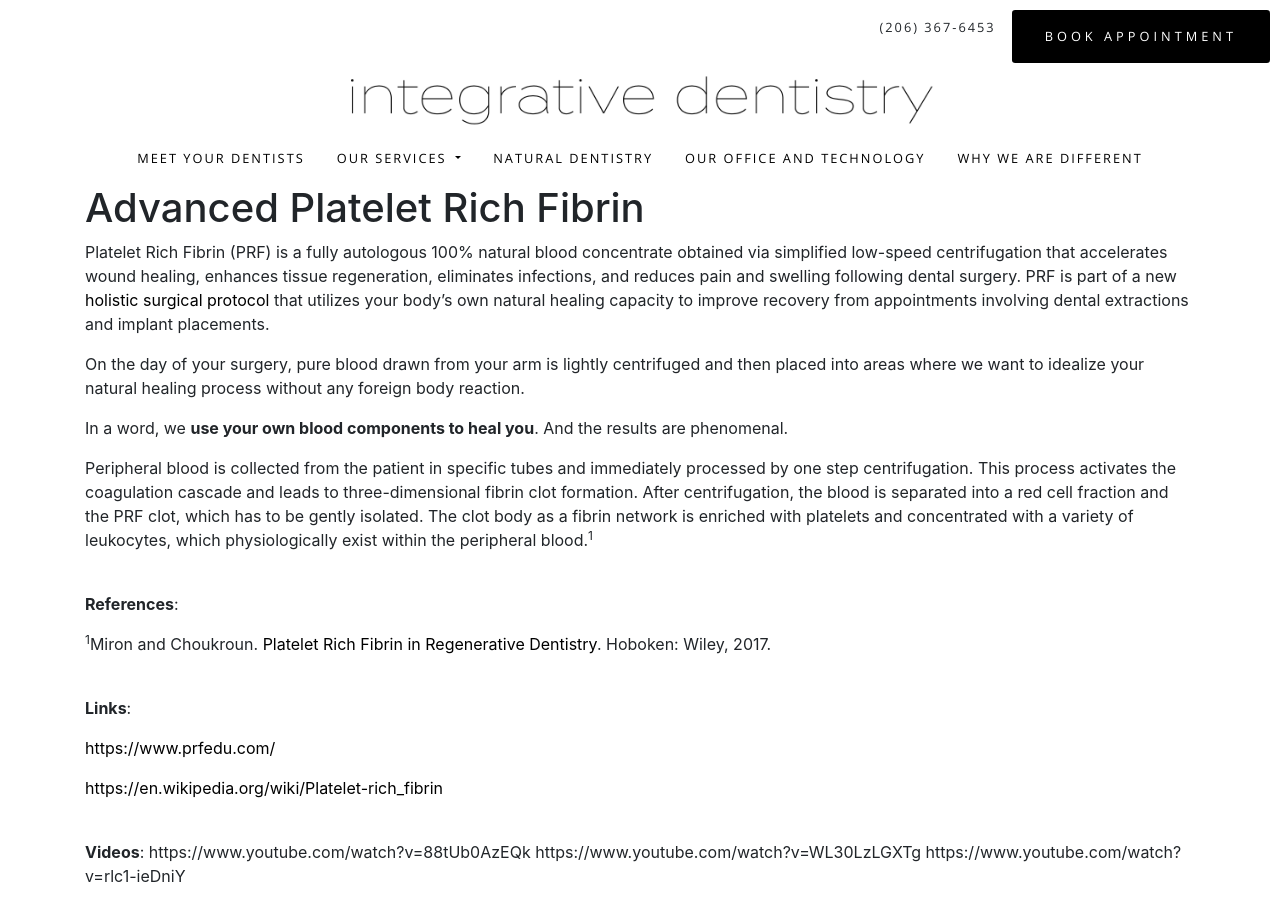
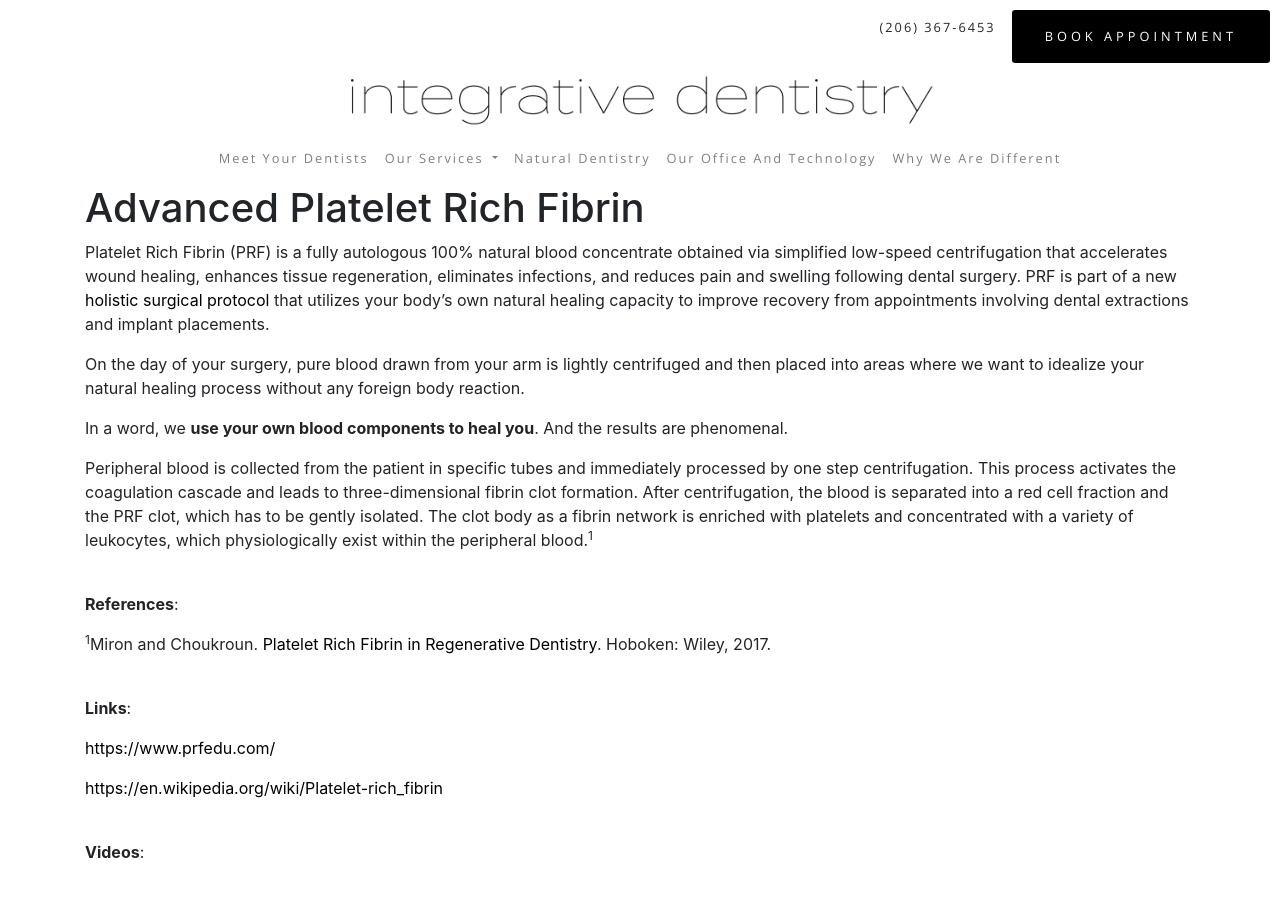
Before and after one commit to Karynvo/integrativejekyll, a Jekyll site: the page built from _services/prf-platelet-rich-fibrin.md, in a window 1280 px wide and 1400 px high. Shown: the top 908 px of the window. Built offline with Jekyll 4.4.1, drawn with Linux system fonts in a browser that asks for light colours; grey boxes are pictures that could not be loaded.

Commit message:
added responsive logo and navbar

```diff
--- a/_includes/header.html
+++ b/_includes/header.html
@@ -12,10 +12,13 @@
     <link rel="stylesheet" href="https://use.fontawesome.com/releases/v5.7.2/css/all.css"
         integrity="sha384-fnmOCqbTlWIlj8LyTjo7mOUStjsKC4pOpQbqyi7RrhN7udi9RwhKkMHpvLbHG9Sr" crossorigin="anonymous">
     <link rel="stylesheet" href="../assets/css/index.css">
-    <link href="https://fonts.googleapis.com/css?family=Open+Sans:700|Roboto:100,300,400|Roboto+Condensed|Playfair+Display|Open+Sans" rel="stylesheet">
+    <link
+        href="https://fonts.googleapis.com/css?family=Open+Sans:700|Roboto:100,300,400|Roboto+Condensed|Playfair+Display|Open+Sans"
+        rel="stylesheet">
     <script src="https://code.jquery.com/jquery-3.3.1.slim.min.js"
         integrity="sha384-q8i/X+965DzO0rT7abK41JStQIAqVgRVzpbzo5smXKp4YfRvH+8abtTE1Pi6jizo"
         crossorigin="anonymous"></script>
+    <script src="../assets/js/index.js"></script>
 </head>
 
 <body>
@@ -27,54 +30,57 @@
                         <p class="nav-link">(206) 367-6453</p>
                     </li>
                     <li class="nav-item">
-                        <button class="btn book-button" data-toggle="modal" data-target="#contactModal">BOOK APPOINTMENT</button>
+                        <button class="btn book-button" data-toggle="modal" data-target="#contactModal">BOOK
+                            APPOINTMENT</button>
                     </li>
                 </ul>
             </div>
         </div>
     </div>
     <div class="row">
-        <div class="mx-auto">
+        <div class="mx-auto logo-container">
             <img class="logo" src="../assets/images/logo.png" alt="Integrative Dentistry Logo" />
         </div>
     </div>
     <div class="row sticky-top">
         <div style="width:100%;">
-            <nav id="navbar" class="navbar navbar-dark" style="background-color:white;">
-                <ul class="nav mx-auto">
+            <nav class="navbar navbar-expand-lg navbar-light" style="background-color:white;">
+                <div class="container">
+                    <button class="navbar-toggler" type="button" data-toggle="collapse"
+                        data-target="#navbarSupportedContent" aria-controls="navbarSupportedContent"
+                        aria-expanded="false" aria-label="Toggle navigation">
+                        <span class="navbar-toggler-icon"></span>
+                    </button>
+
+                    <div class="collapse navbar-collapse" id="navbarSupportedContent">
+                        <a href="#" class="navbar-close">x</a>
+                        <ul class="navbar-nav mx-auto">
                             <li class="nav-item">
-                        <a class="nav-link" href="about.html">MEET YOUR DENTISTS</a>
+                                <a class="nav-link" href="#">Meet Your Dentists</a>
                             </li>
                             <li class="nav-item dropdown">
                                 <a class="nav-link dropdown-toggle" href="#" id="navbarDropdown" role="button"
                                     data-toggle="dropdown" aria-haspopup="true" aria-expanded="false">
-                            OUR SERVICES
+                                    Our Services
                                 </a>
                                 <div class="dropdown-menu" aria-labelledby="navbarDropdown">
-                            <a class="dropdown-item" href="#">Cosmetic Dentistry</a>
-                            <a class="dropdown-item" href="#">Invisalign</a>
-                            <a class="dropdown-item" href="#">Mercury-Free Fillings</a>
-                            <a class="dropdown-item" href="#">Safe Mercury Removal</a>
-                            <a class="dropdown-item" href="#">Children's Dentistry</a>
-                            <a class="dropdown-item" href="#">Metal-Free Dental Implants</a>
-                            <a class="dropdown-item" href="#">Myobrace</a>
-                            <a class="dropdown-item" href="#">TMJ Treatment</a>
-                            <a class="dropdown-item" href="#">Sleep Apnea Treatment</a>
-                            <a class="dropdown-item" href="#">Orthodontics</a>
-                            <a class="dropdown-item" href="#">Periodontics</a>
-                            <a class="dropdown-item" href="#">Crowns and Onlays</a>
+                                    {% for serv in site.services %}
+                                    <a class="dropdown-item" href="#">{{ serv.title }}</a>
+                                    {% endfor %}
                                 </div>
                             </li>
                             <li class="nav-item">
-                        <a class="nav-link" href="#">NATURAL DENTISTRY</a>
+                                <a class="nav-link" href="#">Natural Dentistry</a>
                             </li>
                             <li class="nav-item">
-                        <a class="nav-link" href="#">OUR OFFICE AND TECHNOLOGY</a>
+                                <a class="nav-link" href="#">Our Office And Technology</a>
                             </li>
                             <li class="nav-item">
-                        <a class="nav-link" href="#">WHY WE ARE DIFFERENT</a>
+                                <a class="nav-link" href="#">Why We Are Different</a>
                             </li>
                         </ul>
+                    </div>
+                </div>
             </nav>
         </div>
     </div>
--- /dev/null
+++ b/_includes/videos.html
@@ -0,0 +1,8 @@
+<div>
+  {% for vid in page.videos %}
+    <div class="service-video">
+      <iframe width="560" height="315" src="{{ vid.video-link }}" frameborder="0"
+          allow="accelerometer; autoplay; encrypted-media; gyroscope; picture-in-picture" allowfullscreen></iframe>
+    </div>
+  {% endfor %}
+</div>
--- a/_services/prf-platelet-rich-fibrin.md
+++ b/_services/prf-platelet-rich-fibrin.md
@@ -1,6 +1,10 @@
 ---
 layout: service
 title: Advanced Platelet Rich Fibrin
+videos:
+  - video-link: https://www.youtube.com/embed/88tUb0AzEQk
+  - video-link: https://www.youtube.com/embed/WL30LzLGXTg
+  - video-link: https://www.youtube.com/embed/rlc1-ieDniY
 
 ---
 
@@ -29,9 +33,8 @@ __Links__:
 
 <br/>
 __Videos__:
-https://www.youtube.com/watch?v=88tUb0AzEQk
-https://www.youtube.com/watch?v=WL30LzLGXTg
-https://www.youtube.com/watch?v=rlc1-ieDniY
+
+{% include videos.html %}
 
 <br/>
 __Downloads__:
--- a/assets/css/index.css
+++ b/assets/css/index.css
@@ -1,8 +1,44 @@
-.sticky {
+/* .scrollable-menu {
+    height: auto;
+    max-height: 200px;
+    overflow-x: hidden;
+} */
+
+@media (max-width: 991.98px){
+
+    .navbar-close {
+        display: block !important;
+        position: absolute;
+        right: 20px;
+        top: 20px;
+        font-size: 30px;
+        line-height: 30px;
+        font-weight: bold;
+    }
+
+    #navbarSupportedContent {
+        position: fixed;
+        top: 0;
+        bottom: 0;
+        left: 0;
+        right: 0;
+        height: 100vh;
+        background: white;
+        padding: 20px 20px 0;
+        overflow: hidden;
+        overflow-y: scroll!important;
+    }
+}
+
+.navbar-close {
+    display: none;
+}
+
+/* .sticky {
     position: fixed;
     top: 0;
     width: 100%;
-}
+} */
 
 a {
     color: black;
@@ -13,7 +49,17 @@ a:hover {
 }
 
 .logo {
-    width: 600px;
+    width: 80%;
+}
+
+.logo-container {
+    text-align: center;
+}
+
+@media (min-width: 700px){
+    .logo {
+        width: 600px;
+    }
 }
 
 .upper-header {
@@ -228,12 +274,22 @@ a:hover {
     font-family: 'Roboto', sans-serif;
 }
 
+.service-video,
 .map,
 .who-video {
     overflow:hidden;
     padding-bottom:56.25%;
     position:relative;
     height:0;
+}
+
+.service-video iframe {
+    left:0;
+    top:0;
+    width:100%;
+    height: 100%;
+    position:absolute;
+    padding-top: 30px;
 }
 
 .map iframe,
--- /dev/null
+++ b/assets/js/index.js
@@ -0,0 +1,5 @@
+jQuery(document).ready(function ($) {
+  $('.navbar-close').on('click',function() {
+    $('#navbarSupportedContent').removeClass('show');
+  });
+});
```
Also changed, not shown: _services/ozone-therapy.md (+4 -4 lines). Lines whose indentation alone changed are shown as unchanged.
